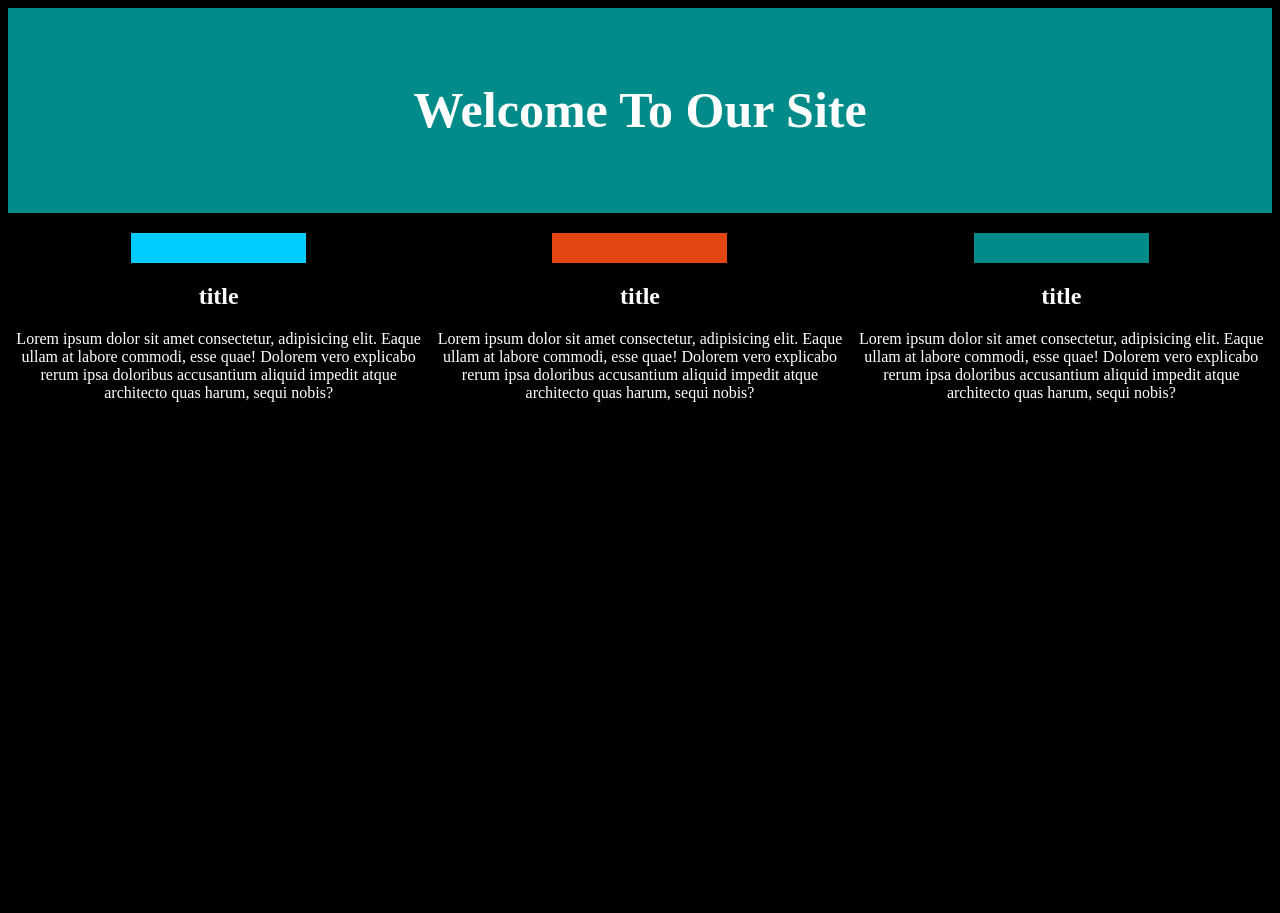
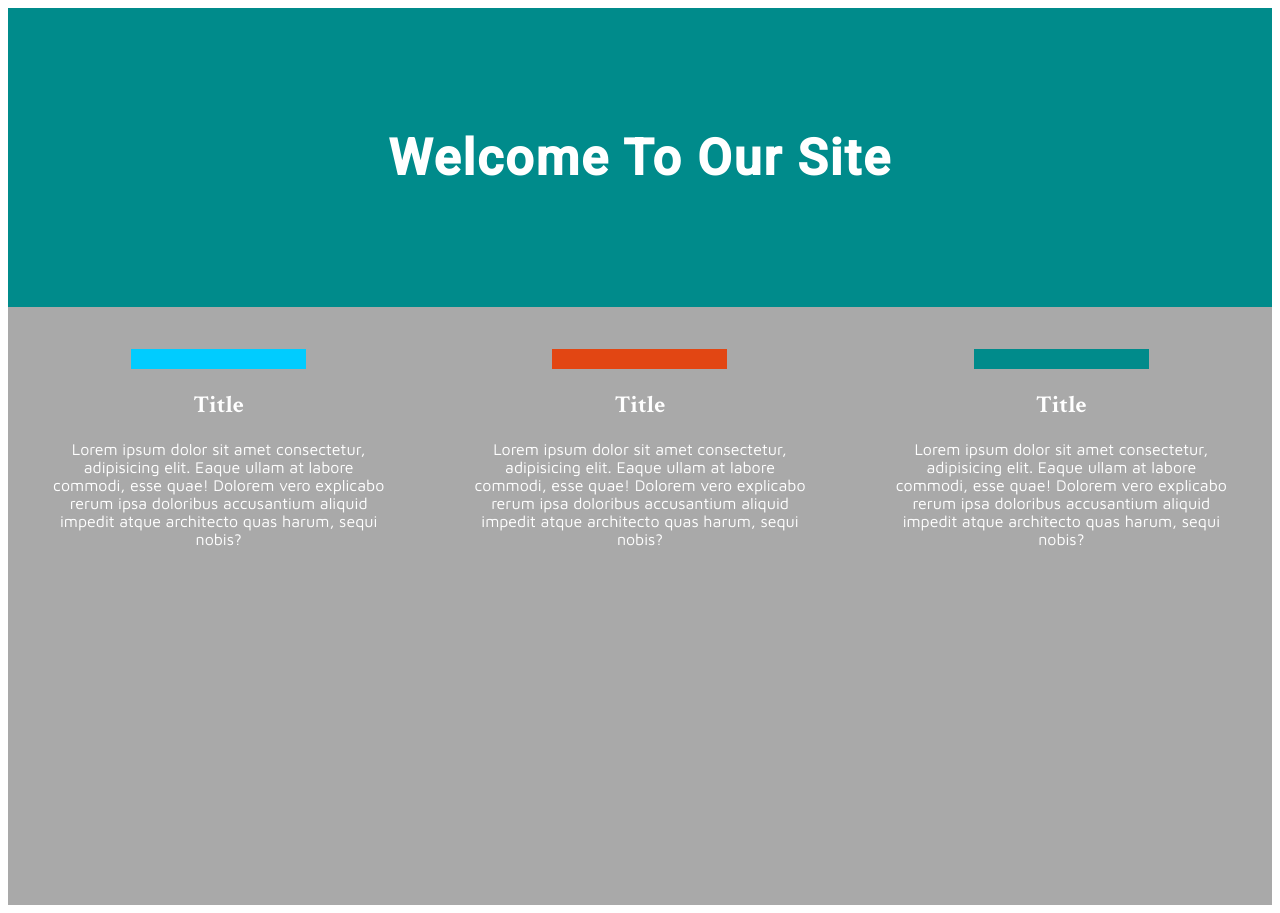
Before and after one commit to ruben-arcos/firstResponsiveWebsite, a plain HTML site: page index.html in a window 1280 px wide. Before the commit the page ends 800 px from the top, so only its background shows below. Drawn offline with Linux system fonts and the light colour scheme.

Commit message:
modified files

```diff
--- a/css/style.css
+++ b/css/style.css
@@ -4,8 +4,12 @@
     box-sizing: border-box;
 }
 
+html {
+    background: white;
+}
+
 body {
-    background: black;
+    background: darkgrey;
     color: white;
 }
 
@@ -18,18 +22,30 @@ main {
 
 section {
     text-align: center;
+    padding: 10%;
 }
 
 h1 {
     font-size: 40px;
     text-transform: capitalize;
+    font-family: 'Roboto', sans-serif;
+    letter-spacing: 2px;
+}
+
+h2 {
+    text-transform: capitalize;
+    font-family: 'Crimson Text', serif;
+}
+
+p {
+    font-family: 'Maven Pro', sans-serif;
 }
 
 .barOne,
 .barTwo,
 .barThree {
-    height: 30px;
-    margin: 20px auto;
+    height: 20px;
+    margin: 0 auto;
     width: 175px;
 }
 
@@ -101,7 +117,6 @@ main {
     }
 }
 
-
 @media (min-width: 992px) {
     .container {
         display: grid;
@@ -117,6 +132,6 @@ main {
     }
 
     .one, .two, .three {
-        background: black;
+        background: darkgrey;
     }
 }
--- a/index.html
+++ b/index.html
@@ -7,6 +7,10 @@
     <title>First Responsive Website</title>
 
     <link rel="stylesheet" href="./css/style.css">
+
+    <link rel="preconnect" href="https://fonts.googleapis.com">
+    <link rel="preconnect" href="https://fonts.gstatic.com" crossorigin>
+    <link href="https://fonts.googleapis.com/css2?family=Crimson+Text:wght@400;600;700&family=Maven+Pro&family=Roboto:wght@300;400;500&display=swap" rel="stylesheet">
 
 </head>
 <body>
```
